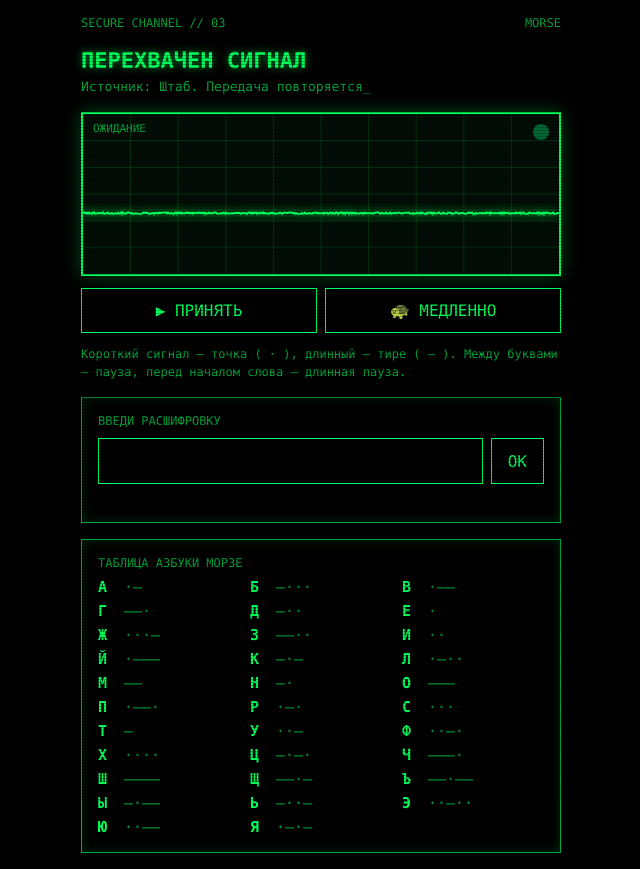
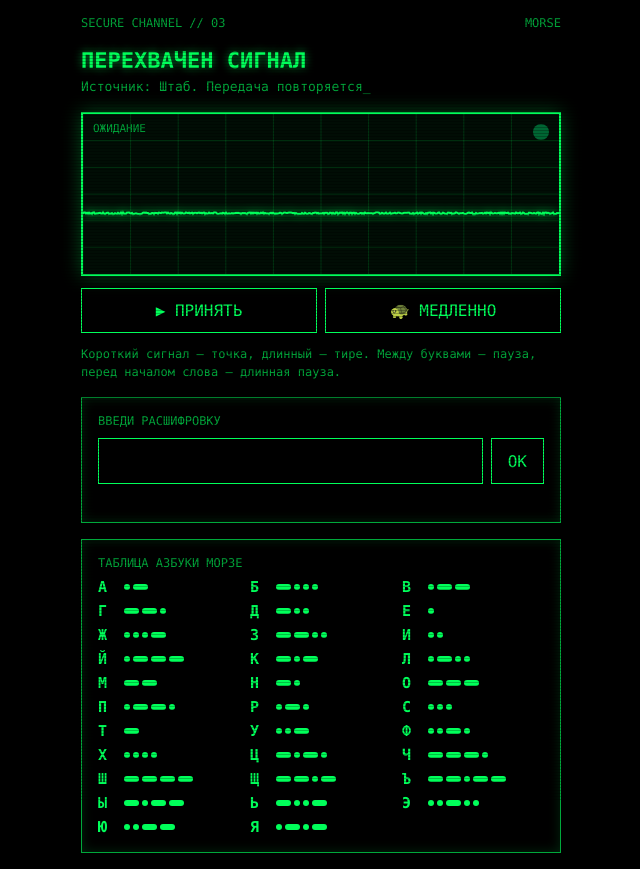
Before and after one commit to zrbalex-lgtm/d-day, a plain HTML site: page m3r8/index.html in a window 1280 px wide. Shown: the whole page, without its empty margins (319-959 px from the left). Drawn offline with Linux system fonts and the light colour scheme.

Commit message:
Render Morse table symbols as separate dots and dashes
Co-Authored-By: Claude Opus 5.5 <noreply@anthropic.com>
Claude-Session: https://claude.ai/code/session_01TKfhbWsGca6s2BsGYMfFRc

```diff
--- a/m3r8/index.html
+++ b/m3r8/index.html
@@ -19,7 +19,10 @@
   .tbl { display: grid; grid-template-columns: repeat(3, 1fr); gap: 6px 10px; font-size: 15px; margin-top: 8px; }
   .tbl div { display: flex; gap: 8px; }
   .tbl b { width: 1.2em; }
-  .tbl span { color: var(--gd); white-space: nowrap; }
+  .tbl span { display: flex; align-items: center; gap: 3px; }
+  .tbl i { display: block; height: 6px; background: var(--g); border-radius: 3px; }
+  .tbl i.d { width: 6px; }
+  .tbl i.l { width: 15px; }
   .ans { display: flex; gap: 8px; margin-top: 10px; }
   .ans input { flex: 1; min-width: 0; background: #000; border: 1px solid var(--g); color: var(--g); font: inherit;
                font-size: 20px; padding: 10px; text-transform: uppercase; letter-spacing: 3px; }
@@ -43,7 +46,7 @@
     <button id="play">▶ ПРИНЯТЬ</button>
     <button id="slow">🐢 МЕДЛЕННО</button>
   </div>
-  <p class="muted">Короткий сигнал — точка ( · ), длинный — тире ( — ). Между буквами — пауза, перед началом слова — длинная пауза.</p>
+  <p class="muted">Короткий сигнал — точка, длинный — тире. Между буквами — пауза, перед началом слова — длинная пауза.</p>
 
   <div class="box">
     <div class="muted">ВВЕДИ РАСШИФРОВКУ</div>
@@ -75,7 +78,7 @@
 
   // Build the morse table
   document.getElementById("tbl").innerHTML = Object.entries(MORSE)
-    .map(([k, v]) => `<div><b>${k}</b><span>${v.replace(/\./g, "·").replace(/-/g, "—")}</span></div>`).join("");
+    .map(([k, v]) => `<div><b>${k}</b><span>${[...v].map(c => `<i class="${c === "." ? "d" : "l"}"></i>`).join("")}</span></div>`).join("");
 
   // Timeline of one pass in units: [on, units]
   const seq = [];
```
